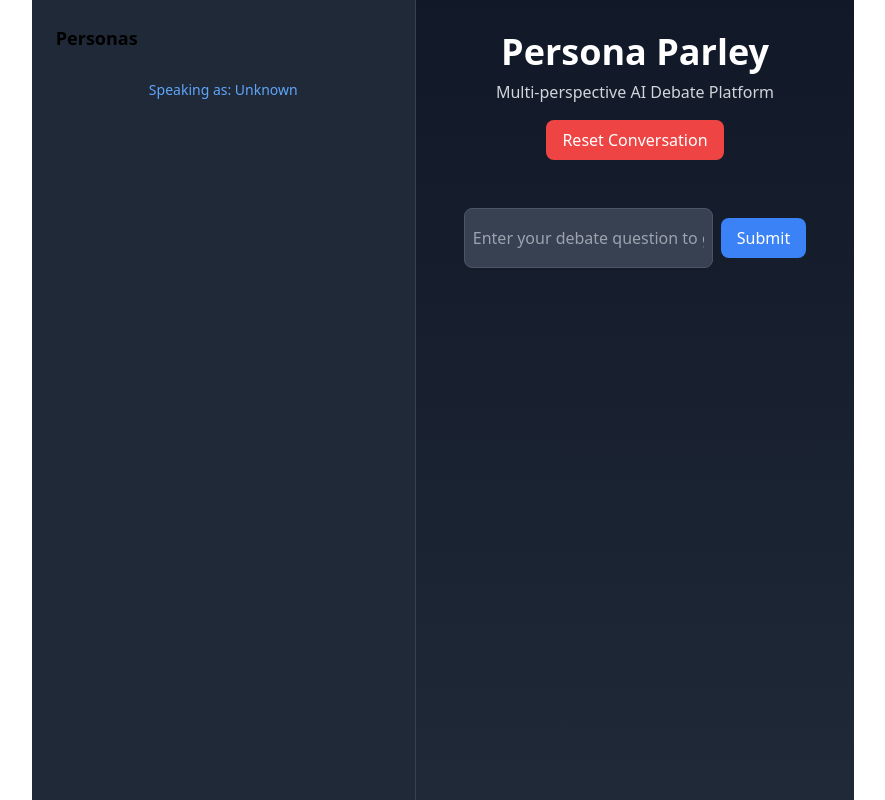
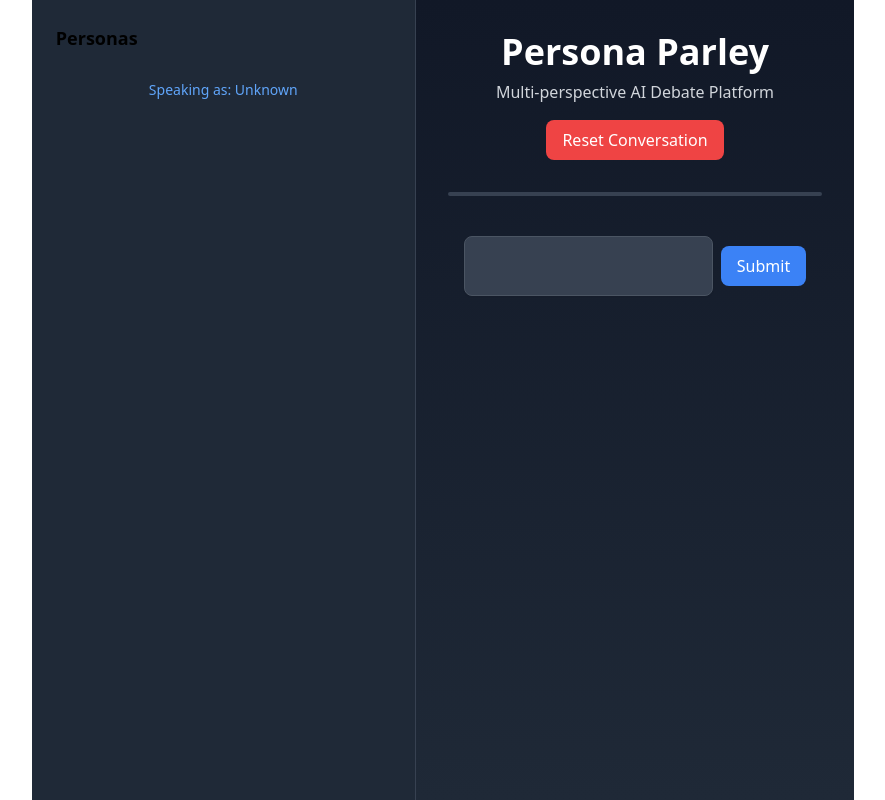
Before and after one commit to OrinIncandenzaJr/persona-parley, a React (Create React App) app: page / in a window 1280 px wide. Shown: the whole page, without its empty margins (197-1082 px from the left). Built offline with nearby package versions, Linux system fonts and the light colour scheme.

Commit message:
feat: Improve InputArea placeholder and layout with dynamic persona-specific text

```diff
--- a/src/App.js
+++ b/src/App.js
@@ -212,11 +212,14 @@ function App() {
             </div>
 
             {messages.length === 0 ? (
-              <InputArea
-                onSubmit={handleInitialQuestion}
-                selectedPersona={selectedPersona}
-                isInitialQuestion={true}
-              />
+              <div className="space-y-6">
+                <div className="min-h-[60vh] border-2 border-gray-700 rounded-lg bg-gray-800 shadow-lg w-full"></div>
+                <InputArea
+                  onSubmit={handleInitialQuestion}
+                  selectedPersona={selectedPersona}
+                  isInitialQuestion={true}
+                />
+              </div>
             ) : (
               <div className="space-y-6">
                 <DebatePanel messages={messages} />
--- a/src/components/InputArea.js
+++ b/src/components/InputArea.js
@@ -17,11 +17,15 @@ function InputArea({ onSubmit, selectedPersona, isInitialQuestion }) {
         value={inputText}
         onChange={(e) => setInputText(e.target.value)}
         className="flex-grow p-2 border border-gray-600 rounded-lg shadow-sm bg-gray-700 text-gray-100 placeholder-gray-400"
-        placeholder={isInitialQuestion ?
-          "Enter your debate question to generate relevant personas..." :
-          (inputText.trim() ? `Type message as Moderator...` :
-            `${selectedPersona === 'all' ? 'Press Submit to get responses from all personas' :
-              selectedPersona ? 'Press Submit to let selected persona respond' : 'Select a persona first'}`)}
+        placeholder={
+          isInitialQuestion
+            ? "" // Empty placeholder for initial state
+            : selectedPersona === 'all'
+              ? "Ask all personas to respond..."
+              : selectedPersona
+                ? `Ask ${selectedPersona} to respond...`
+                : "Select a persona to continue the conversation"
+        }
         disabled={!isInitialQuestion && !selectedPersona}
       />
       <button
```
